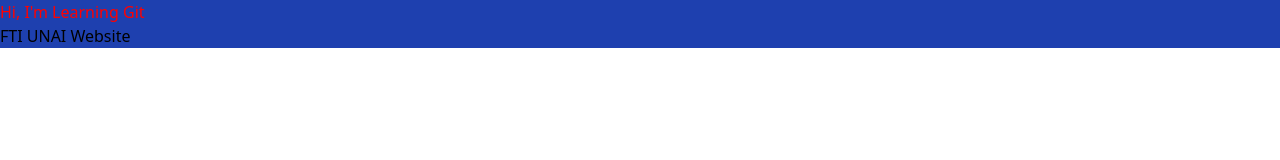
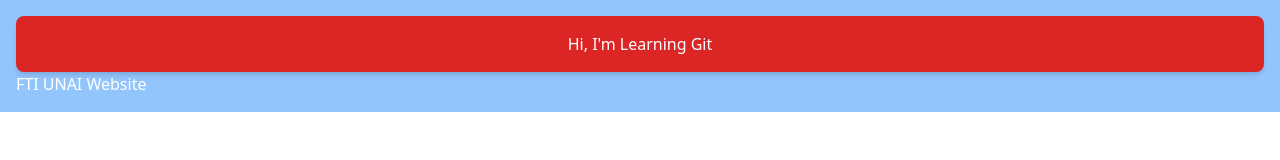
Before and after one commit to ArthaUli/arthauli.site, a plain HTML site: page index.html in a window 1280 px wide. Drawn offline with nearby package versions, Linux system fonts and the light colour scheme.

Commit message:
add div container and add styling to the h1

```diff
--- a/index.html
+++ b/index.html
@@ -6,14 +6,14 @@
     <script src="https://cdn.tailwindcss.com"></script>
     <style>
         h1 {
-            color: red;
+            color: rgb(255 255 255);;
         }
     </style>
     <title>Learn Git</title>
 </head>
 <body>
-    <div class="container bg-blue-800 mx-auto">
-        <h1>Hi, I'm Learning Git</h1>
+    <div class="container bg-blue-300 text-white p-4 mx-auto">
+        <h1 class="bg-red-600 px-8 py-4 rounded-lg text-center shadow-md">Hi, I'm Learning Git</h1>
 
         <a href ="https://fti.unai.edu">FTI UNAI Website</a>
     </div>
```
